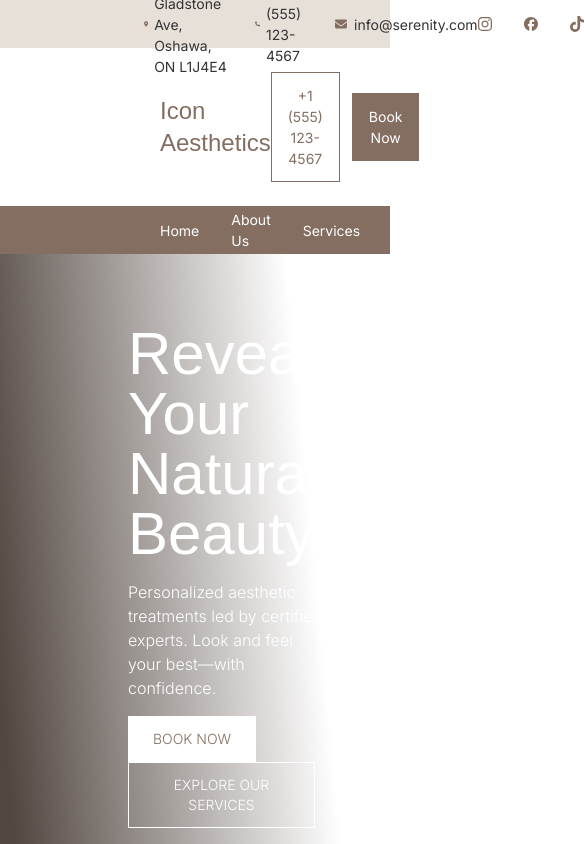
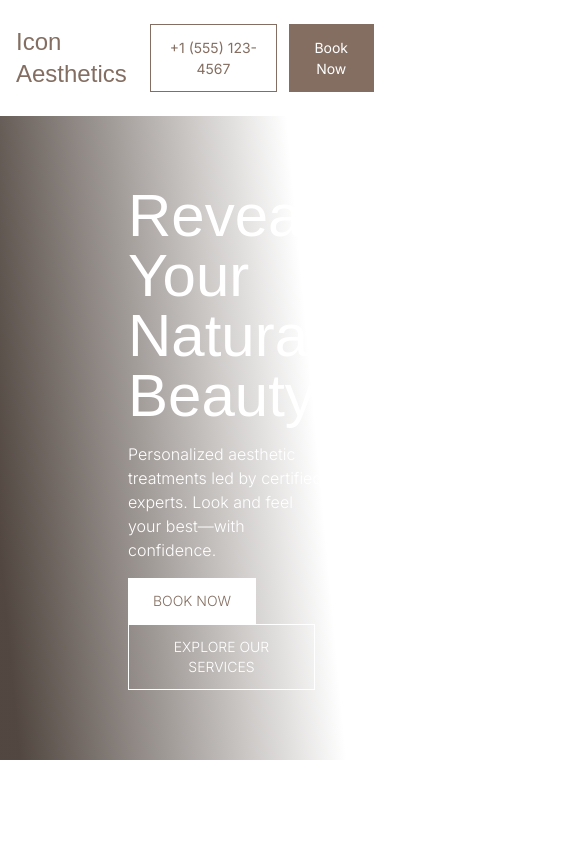
Before and after one commit to Yengzzkie/iconaesthetics, a Next.js app: page / in a window 390 px wide. Shown: the top 844 px of the page, 585 px wide, since content can reach past the window. Built offline with nearby package versions, Linux system fonts and the light colour scheme; a web font is replaced by a local one.

Commit message:
hidden navigation buttons on mobile devices

```diff
--- a/components/NavigationBar/NavigationBar.tsx
+++ b/components/NavigationBar/NavigationBar.tsx
@@ -7,7 +7,7 @@ const NavigationBar = () => {
   return (
     <div className="flex flex-col flex-1 items-center justify-center">
       {/* address and social media icons */}
-      <div className="flex items-center bg-(--primary) h-5 w-full px-36 py-6">
+      <div className="hidden lg:flex items-center bg-(--primary) h-5 w-full px-36 py-6">
         <div className="flex items-center w-full mx-auto">
           <div className="flex items-center text-[14px] gap-x-6">
             {/* location */}
@@ -42,7 +42,7 @@ const NavigationBar = () => {
       </div>
 
       {/* logo and CTA buttons */}
-      <div className="flex items-center justify-between h-auto w-full px-36 py-6">
+      <div className="flex items-center justify-between h-auto w-full lg:px-36 py-6">
         {/* logo */}
         <div className="flex items-center text-[14px] ml-4">
           <h1 className={`${italiana.className} text-(--secondary) text-2xl font-bold`}><a href="#home">Icon Aesthetics</a></h1>
@@ -59,7 +59,7 @@ const NavigationBar = () => {
       </div>
 
       {/* navigation */}
-      <div className="flex items-center bg-(--secondary) text-white h-5 w-full px-36 py-6">
+      <div className="hidden lg:flex items-center bg-(--secondary) text-white h-5 w-full px-36 py-6">
         <div className="flex items-center w-full mx-auto">
           <div className="flex items-center text-[14px]">
             <div className="hover:bg-white hover:text-(--secondary) transition-all duration-200">
```
